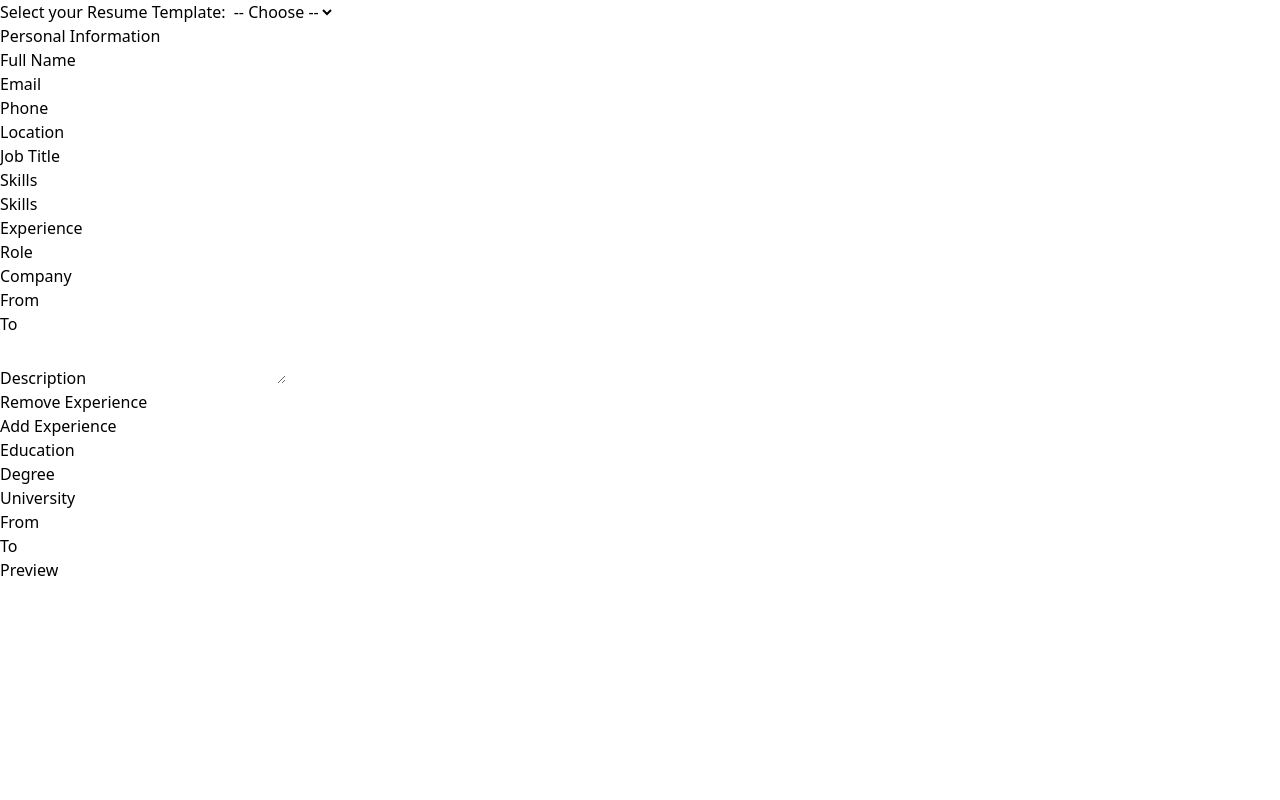
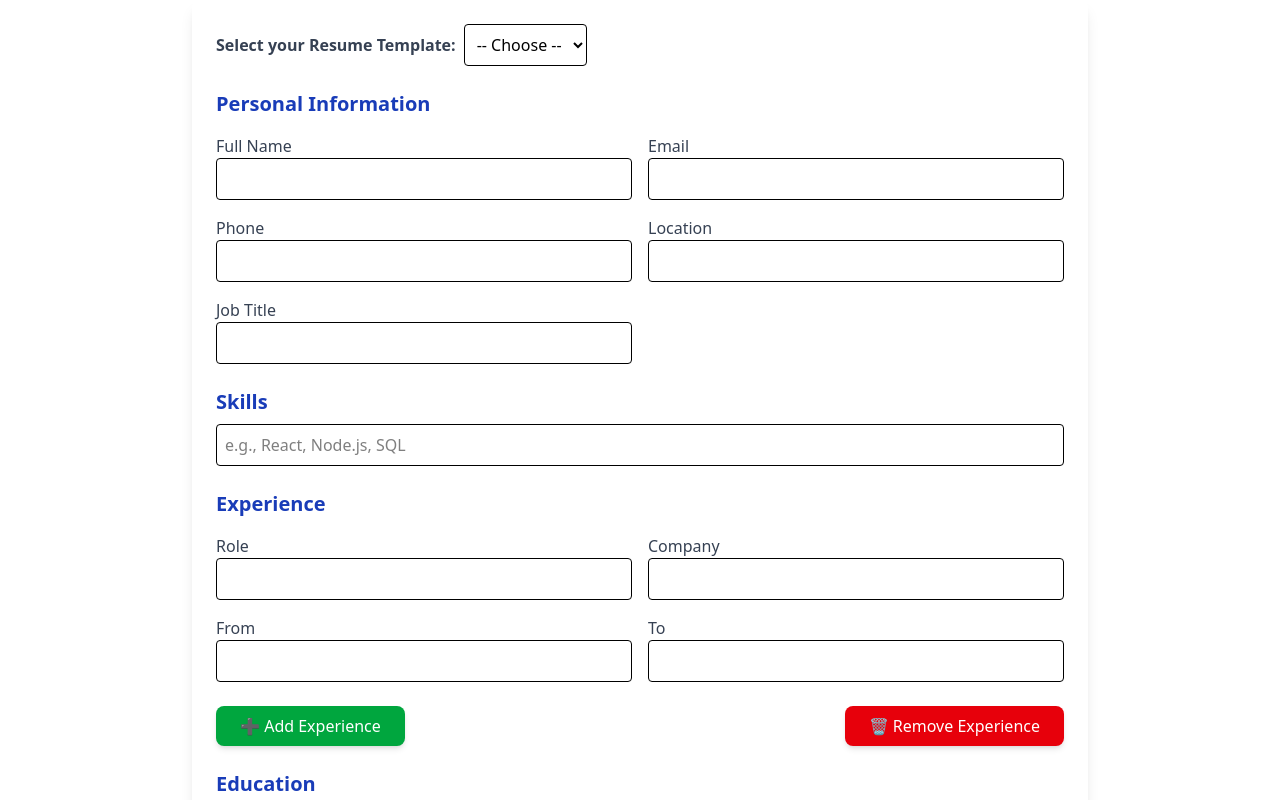
Before and after one commit to muhammadumerhaider/Resume-Builder, a React (Vite) app in the folder frontend/: page / in a window 1280 px wide. Shown: the top 800 px of the page. Built offline with nearby package versions, Linux system fonts and the light colour scheme.

Commit message:
resumeForm done

```diff
--- a/frontend/src/components/ResumeForm.jsx
+++ b/frontend/src/components/ResumeForm.jsx
@@ -1,4 +1,4 @@
-import React, { useState } from "react";
+import { useState } from "react";
 
 export default function ResumeForm() {
   const [selected, setSelected] = useState("");
@@ -15,33 +15,30 @@ export default function ResumeForm() {
   // Skills //
   const [skills, setSkills] = useState("");
   // Experience //
-  const [experience, setExperience] = useState([
-    {
+  const [experience, setExperience] = useState([]);
+  const [tempExperience, setTempExperience] = useState({
     role: "",
     company: "",
     from: "",
     to: "",
     description: "",
-    },
-  ]);
+  });
   // Education //
-  const [education, setEducation] = useState([
-    {
+  const [education, setEducation] = useState([]);
+  const [tempEducation, setTempEducation] = useState({
     degree: "",
     university: "",
-      eduFromDate: "",
-      eduToDate: "",
-    },
-  ]);
+    from: "",
+    to: "",
+  });
   // Projects //
-  const [projects, setProjects] = useState([
-    {
+  const [project, setProject] = useState([]);
+  const [tempProject, setTempProject] = useState({
     title: "",
     description: "",
     techStack: "",
     link: "",
-    },
-  ]);
+  });
 
   const handleDropDownChange = (e) => {
     setSelected(e.target.value);
@@ -63,59 +60,74 @@ export default function ResumeForm() {
     setSkills(e.target.value);
   };
 
-const handleExperienceChange = (e, index) => {
+  const handleExperienceChange = (e) => {
     const { name, value } = e.target;
-  const updatedExperience = [...experience];
-  updatedExperience[index] = {
-    ...updatedExperience[index],
+    setTempExperience((prev) => ({
+      ...prev,
       [name]: value,
-  };
-  setExperience(updatedExperience);
+    }));
   };
 
+  const addExperience = () => {
+    setExperience((prev) => [...prev, tempExperience]);
 
-  const addExperience = (e) => {
-    e.preventDefault()
-  setExperience((prev) => [
-    ...prev,
-    {
+    setTempExperience({
       role: "",
       company: "",
       from: "",
       to: "",
       description: "",
-    },
-  ]);
-};
-
-const removeExperience = (index) => {
-  setExperience((prev) => prev.filter((_, i) => i !== index));
-};
-
-  const handleEducationChange = (e, index) => {
-    const { name, value } = e.target;
-
-    setEducation((prevEducation) => {
-      const updated = [...prevEducation];
-      updated[index] = {
-        ...updated[index],
-        [name]: value,
-      };
-      return updated;
     });
   };
 
-  const handleProjectsChange = (e, index) => {
+  const removeExperience = () => {
+    setExperience((prev) => prev.slice(0, -1));
+  };
+
+  const handleEducationChange = (e) => {
     const { name, value } = e.target;
+    setTempEducation((prev) => ({
+      ...prev,
+      [name]: value,
+    }));
+  };
 
-    setProjects((prevProjects) => {
-      const updated = [...prevProjects];
-      updated[index] = {
-        ...updated[index],
+  const addEducation = () => {
+    setEducation((prev) => [...prev, tempEducation]);
+
+    setTempEducation({
+      degree: "",
+      university: "",
+      from: "",
+      to: "",
+    });
+  };
+
+  const removeEducation = () => {
+    setEducation((prev) => prev.slice(0, -1));
+  };
+
+  const handleProjectsChange = (e) => {
+    const { name, value } = e.target;
+    setTempProject((prev) => ({
+      ...prev,
       [name]: value,
+    }));
   };
-      return updated;
+
+  const addProject = () => {
+    setProject((prev) => [...prev, tempProject]);
+
+    setTempProject({
+      title: "",
+      description: "",
+      techStack: "",
+      link: "",
     });
+  };
+
+  const removeProject = () => {
+    setProject((prev) => prev.slice(0, -1));
   };
 
   const handleFormSubmit = (e) => {
@@ -127,7 +139,7 @@ const removeExperience = (index) => {
       skills,
       experience,
       education,
-      projects,
+      project,
     };
 
     console.log("formData ", formData);
@@ -135,290 +147,216 @@ const removeExperience = (index) => {
   };
 
   return (
-    <div>
-      <div>
-        <label htmlFor="role">Select your Resume Template: </label>
-        <select id="role" value={selected} onChange={handleDropDownChange}>
+    <div className="max-w-4xl mx-auto p-6 bg-white shadow-lg rounded-lg space-y-6">
+      {/* Template Selector */}
+      <div className="flex flex-col sm:flex-row sm:items-center gap-2">
+        <label htmlFor="role" className="font-semibold text-gray-700">
+          Select your Resume Template:
+        </label>
+        <select
+          id="role"
+          value={selected}
+          onChange={handleDropDownChange}
+          className="border rounded p-2"
+        >
           <option value="">-- Choose --</option>
           <option value="basic">Basic</option>
           <option value="modern">Modern</option>
         </select>
       </div>
 
+      <form onSubmit={handleFormSubmit} className="space-y-6">
+        {/* Personal Information */}
         <div>
-        <form onSubmit={handleFormSubmit}>
-          {/* Personal Info */}
-
-          <div>
-            <h2> Personal Information </h2>
-
-            <div>
-              <label>Full Name</label>
+          <h2 className="text-xl font-bold text-blue-800 mb-4">
+            Personal Information
+          </h2>
+          <div className="grid grid-cols-1 md:grid-cols-2 gap-4">
+            {["fullName", "email", "phone", "location", "jobTitle"].map(
+              (field) => (
+                <div key={field}>
+                  <label className="block font-medium text-gray-700 capitalize">
+                    {field.replace(/([A-Z])/g, " $1")}
+                  </label>
                   <input
                     type="text"
-                name="fullName"
-                value={personalInfo.fullName}
+                    name={field}
+                    value={personalInfo[field]}
                     onChange={handlePersonalInfoChange}
                     required
+                    className="w-full p-2 border rounded"
                   />
                 </div>
-
-            <div>
-              <label>Email</label>
-              <input
-                type="text"
-                name="email"
-                value={personalInfo.email}
-                onChange={handlePersonalInfoChange}
-                required
-              />
-            </div>
-
-            <div>
-              <label>Phone</label>
-              <input
-                type="text"
-                name="phone"
-                value={personalInfo.phone}
-                onChange={handlePersonalInfoChange}
-                required
-              />
-            </div>
-
-            <div>
-              <label>Location</label>
-              <input
-                type="text"
-                name="location"
-                value={personalInfo.location}
-                onChange={handlePersonalInfoChange}
-                required
-              />
-            </div>
-
-            <div>
-              <label>Job Title</label>
-              <input
-                type="text"
-                name="jobTitle"
-                value={personalInfo.jobTitle}
-                onChange={handlePersonalInfoChange}
-                required
-              />
+              )
+            )}
           </div>
         </div>
-
         {/* Summary */}
-
-          {selected == "modern" && (
+        {selected === "modern" && (
           <div>
-              <h2> Summary </h2>
-
-              <div>
-                <label>Summary</label>
-                <input
-                  type="text"
+            <h2 className="text-xl font-bold text-blue-800 mb-2">Summary</h2>
+            <textarea
               name="summary"
               value={summary}
               onChange={handleSummaryChange}
               required
+              className="w-full p-3 border rounded"
+              placeholder="Write a short professional summary"
             />
           </div>
-            </div>
         )}
-
         {/* Skills */}
-
         <div>
-            <h2> Skills </h2>
-
-            <div>
-              <label>Skills</label>
+          <h2 className="text-xl font-bold text-blue-800 mb-2">Skills</h2>
           <input
             type="text"
             name="skills"
             value={skills}
             onChange={handleSkillsChange}
             required
+            className="w-full p-2 border rounded"
+            placeholder="e.g., React, Node.js, SQL"
           />
         </div>
+        {/* Experience */}
+        <div>
+          <h2 className="text-xl font-bold text-blue-800 mb-4">Experience</h2>
+          <div className="grid grid-cols-1 md:grid-cols-2 gap-4">
+            {["role", "company", "from", "to"].map((field) => (
+              <div key={field}>
+                <label className="block font-medium text-gray-700 capitalize">
+                  {field}
+                </label>
+                <input
+                  type="text"
+                  name={field}
+                  value={tempExperience[field]}
+                  onChange={handleExperienceChange}
+                  className="w-full p-2 border rounded"
+                />
+              </div>
+            ))}
           </div>
 
-          {/* Experience */}
+          {selected === "modern" && (
+            <div className="mt-2">
+              <label className="block font-medium text-gray-700">
+                Description
+              </label>
+              <textarea
+                name="description"
+                value={tempExperience.description}
+                onChange={handleExperienceChange}
+                className="w-full p-3 border rounded"
+              />
+            </div>
+          )}
 
+          <div className="flex items-center justify-between mt-6">
+            <button
+              type="button"
+              onClick={addExperience}
+              className="px-6 py-2 bg-green-600 text-white rounded-lg hover:bg-green-700 shadow-md transition duration-200"
+            >
+              ➕ Add Experience
+            </button>
+
+            <button
+              type="button"
+              onClick={removeExperience}
+              className="px-6 py-2 bg-red-600 text-white rounded-lg hover:bg-red-700 shadow-md transition duration-200"
+              disabled={experience.length === 0}
+            >
+              🗑️ Remove Experience
+            </button>
+          </div>
+        </div>
+        {/* Education */}
         <div>
-            <div>
-            <h2> Experience </h2>
-
-            <div>
-              <label>Role</label>
+          <h2 className="text-xl font-bold text-blue-800 mb-4">Education</h2>
+          <div className="grid grid-cols-1 md:grid-cols-2 gap-4">
+            {["degree", "university", "from", "to"].map((field) => (
+              <div key={field}>
+                <label className="block font-medium text-gray-700 capitalize">
+                  {field.replace(/([A-Z])/g, " $1")}
+                </label>
                 <input
                   type="text"
-                name="role"
-                value={experience.role}
-                onChange={(e, index) => handleExperienceChange(e, index)}
-                required
+                  name={field}
+                  value={tempEducation[field]}
+                  onChange={handleEducationChange}
+                  className="w-full p-2 border rounded"
                 />
               </div>
+            ))}
+          </div>
 
+          <div className="flex items-center justify-between mt-6">
+            <button
+              type="button"
+              onClick={addEducation}
+              className="px-6 py-2 bg-green-600 text-white rounded-lg hover:bg-green-700 shadow-md transition duration-200"
+            >
+              ➕ Add Education
+            </button>
+
+            <button
+              type="button"
+              onClick={removeEducation}
+              className="px-6 py-2 bg-red-600 text-white rounded-lg hover:bg-red-700 shadow-md transition duration-200"
+            >
+              🗑️ Remove Education
+            </button>
+          </div>
+        </div>
+        -{/* Projects */}
+        {selected === "modern" && (
           <div>
-              <label>Company</label>
+            <h2 className="text-xl font-bold text-blue-800 mb-4">Projects</h2>
+            {["title", "description", "techStack", "link"].map((field) => (
+              <div key={field} className="mb-3">
+                <label className="block font-medium text-gray-700 capitalize">
+                  {field}
+                </label>
                 <input
                   type="text"
-                name="company"
-                value={experience.company}
-                onChange={(e, index) => handleExperienceChange(e, index)}
-                required
+                  name={field}
+                  value={tempProject[field]}
+                  onChange={handleProjectsChange}
+                  className="w-full p-2 border rounded"
                 />
               </div>
+            ))}
 
-            <div>
-              <label>From</label>
-              <input
-                type="text"
-                name="from"
-                value={experience.from}
-                onChange={(e, index) => handleExperienceChange(e, index)}
-                required
-              />
-            </div>
+            <div className="flex items-center justify-between mt-6">
+              <button
+                type="button"
+                onClick={addProject}
+                className="px-6 py-2 bg-green-600 text-white rounded-lg hover:bg-green-700 shadow-md transition duration-200"
+              >
+                ➕ Add Project
+              </button>
 
-            <div>
-              <label>To</label>
-              <input
-                type="text"
-                name="to"
-                value={experience.to}
-                onChange={(e, index) => handleExperienceChange(e, index)}
-                required
-              />
-            </div>
-
-            <div>
-              <label>Description</label>
-              <textarea
-                name="description"
-                value={experience.description}
-                onChange={(e, index) => handleExperienceChange(e, index)}
-                required
-              />
-            </div>
-
-              <button type="button" onClick={() => removeExperience(index)} > Remove Experience</button>
-
-            </div>
-
-          <button  type="button"  onClick={addExperience}> Add Experience </button>
-
-          </div>
-
-          {/* Education */}
-
-          <div>
-            <h2> Education </h2>
-
-            <div>
-              <label>Degree</label>
-              <input
-                type="text"
-                name="degree"
-                value={education.degree}
-                onChange={(e, index) => handleEducationChange(e, index)}
-                required
-              />
-            </div>
-
-            <div>
-              <label>University</label>
-              <input
-                type="text"
-                name="university"
-                value={education.university}
-                onChange={(e, index) => handleEducationChange(e, index)}
-                required
-              />
-            </div>
-
-            <div>
-              <label>From</label>
-              <input
-                type="text"
-                name="eduFromDate"
-                value={education.eduFromDate}
-                onChange={(e, index) => handleEducationChange(e, index)}
-                required
-              />
-            </div>
-
-            <div>
-              <label>To</label>
-              <input
-                type="text"
-                name="eduToDate"
-                value={experience.eduToDate}
-                onChange={(e, index) => handleEducationChange(e, index)}
-                required
-              />
-            </div>
-          </div>
-
-          {/* Projects */}
-
-        {selected=="modern" && (
-          <div>
-            <h2> Projects </h2>
-
-            <div>
-              <label>Title</label>
-              <input
-                type="text"
-                name="title"
-                value={projects.title}
-                onChange={(e, index) => handleProjectsChange(e, index)}
-                required
-              />
-            </div>
-
-            <div>
-              <label>Description</label>
-              <input
-                type="text"
-                name="description"
-                value={projects.description}
-                onChange={(e, index) => handleProjectsChange(e, index)}
-                required
-              />
-            </div>
-
-            <div>
-              <label>Tech Stack</label>
-              <input
-                type="text"
-                name="techStack"
-                value={projects.techStack}
-                onChange={(e, index) => handleProjectsChange(e, index)}
-                required
-              />
-            </div>
-
-            <div>
-              <label>Link</label>
-              <input
-                type="text"
-                name="link"
-                value={projects.link}
-                onChange={(e, index) => handleProjectsChange(e, index)}
-                required
-              />
+              <button
+                type="button"
+                onClick={removeProject}
+                className="px-6 py-2 bg-red-600 text-white rounded-lg hover:bg-red-700 shadow-md transition duration-200"
+              >
+                🗑️ Remove Project
+              </button>
             </div>
           </div>
         )}
-
-          <div>
-            <button type="submit">Preview</button>
+        {/* Preview */}
+        <div className="text-center">
+          <button
+            type="submit"
+            className="px-6 py-2 bg-blue-700 text-white rounded hover:bg-blue-800"
+          >
+            Preview
+          </button>
         </div>
       </form>
     </div>
-    </div>
   );
 }
--- /dev/null
+++ b/frontend/src/components/ResumePreview.jsx
@@ -0,0 +1,7 @@
+import React from 'react'
+
+export default function ResumePreview() {
+  return (
+    <div>ResumePreview</div>
+  )
+}
```
Lines whose indentation alone changed are shown as unchanged.
